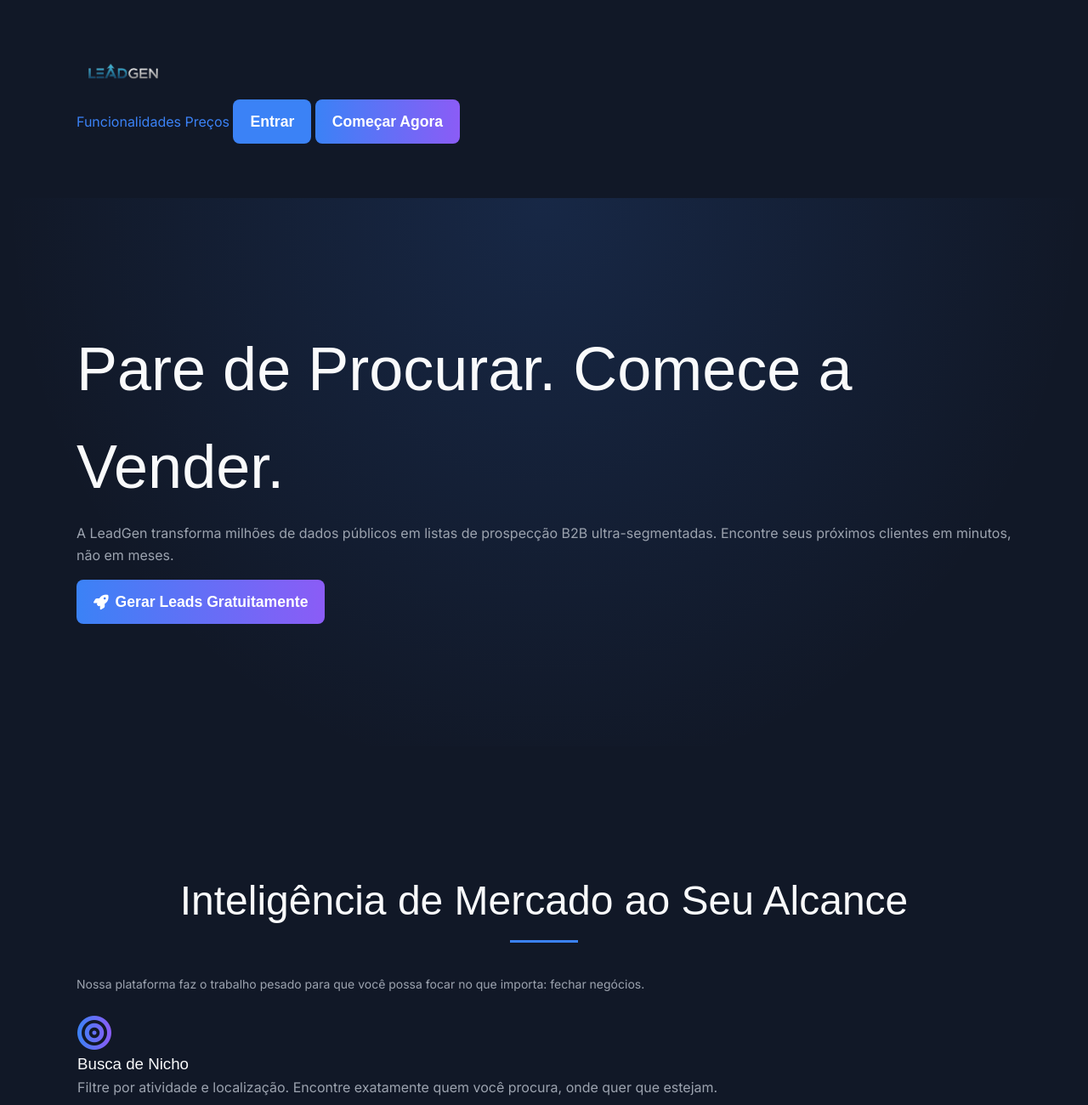
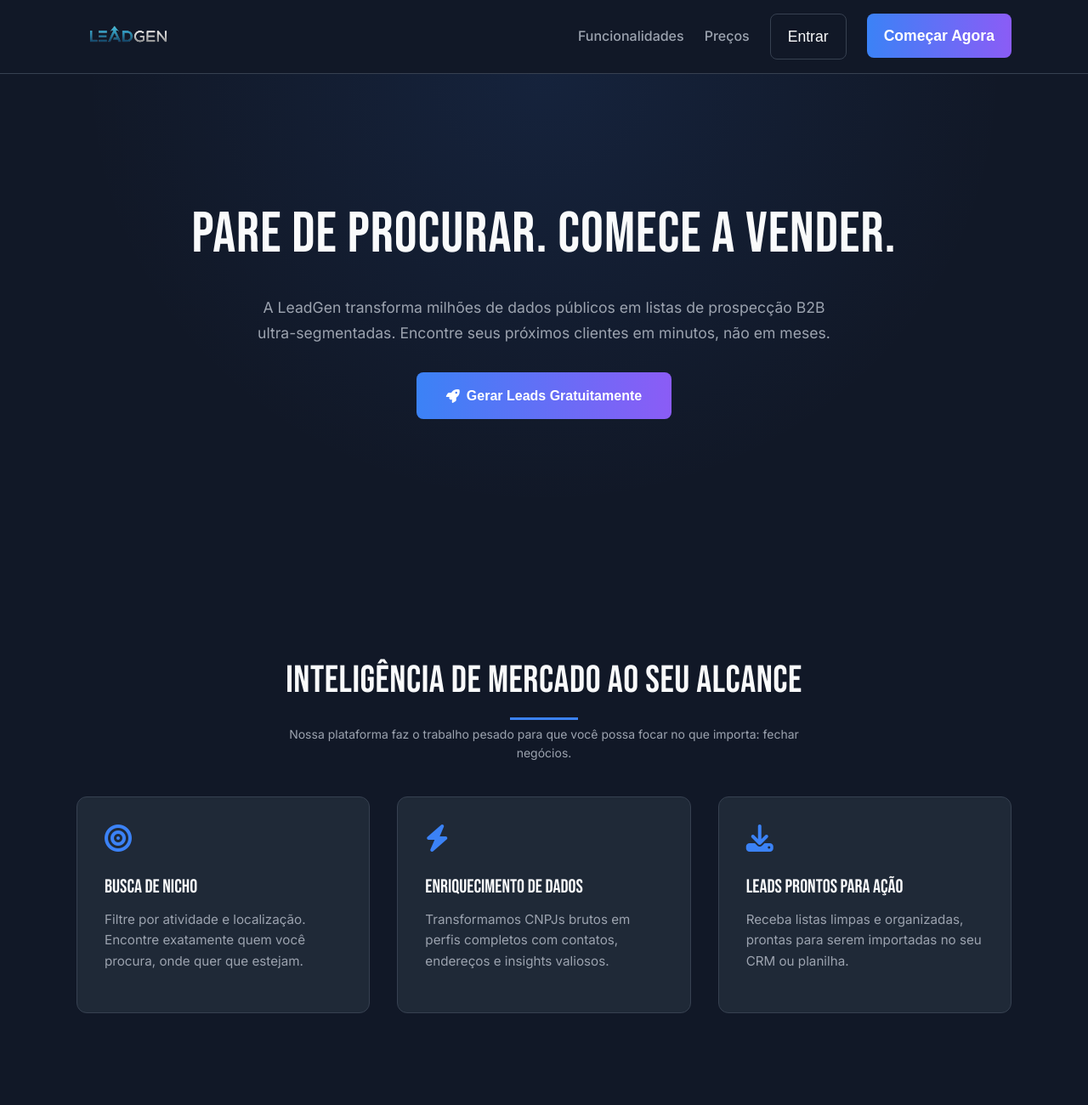
Before and after one commit to helmerlenda/helmerlenda.github.io, a plain HTML site: page index.html in a window 1280 px wide. Shown: the top 1300 px of the page at 85% size. Drawn offline with nearby package versions, Linux system fonts and the light colour scheme.

Commit message:
Update style.css

```diff
--- a/style.css
+++ b/style.css
@@ -799,7 +799,7 @@ body {
         padding-right: 1rem;
     }
 }
-/* --- ESTILO FINAL E PROFISSIONAL DA LANDING PAGE --- */
+/* --- ESTILO FINAL E PROFISSIONAL DA LANDING PAGE (OTIMIZADO) --- */
 
 :root {
     --brand-gradient: linear-gradient(90deg, #3B82F6 0%, #8B5CF6 100%);
@@ -807,97 +807,180 @@ body {
 }
 
 /* Header e Navegação */
-.logo-image-nav { max-height: 45px; } /* Logo um pouco maior */
-.nav-links .button-gradient {
+.landing-header {
+    padding: 1rem 0;
+    border-bottom: 1px solid var(--border-color);
+}
+.landing-header nav {
+    display: flex;
+    justify-content: space-between;
+    align-items: center;
+    padding: 0; /* Container já tem padding */
+}
+.nav-logo {
+    display: flex;
+    align-items: center;
+    text-decoration: none;
+}
+.nav-logo img {
+    max-height: 50px; /* Logo um pouco maior */
+}
+.nav-links {
+    display: flex;
+    align-items: center;
+    gap: 1.5rem;
+}
+.nav-links a {
+    color: var(--secondary-text);
+    text-decoration: none;
+    font-weight: 500;
+    transition: color 0.2s ease;
+}
+.nav-links a:hover {
+    color: var(--light-text);
+}
+.button.button-secondary {
+    background-color: transparent;
+    border: 1px solid var(--border-color);
+    color: var(--light-text);
+}
+.button.button-secondary:hover {
+    background-color: var(--dark-card);
+}
+.button.button-gradient {
     background: var(--brand-gradient);
     border: none;
     color: white;
     font-weight: 600;
     transition: all 0.3s ease;
 }
-.nav-links .button-gradient:hover {
+.button.button-gradient:hover {
     transform: translateY(-2px);
-    box-shadow: 0 10px 15px -3px rgb(0 0 0 / 0.1), 0 4px 6px -4px rgb(0 0 0 / 0.1);
+    box-shadow: 0 5px 10px rgba(0, 0, 0, 0.2);
 }
 
 /* Seção Hero */
 .hero-section {
-    padding: 5rem 0; /* Espaçamento reduzido */
+    padding: 4.5rem 0; /* Espaçamento ajustado */
     position: relative;
     overflow: hidden;
+    text-align: center;
 }
-/* Efeito de fundo gradiente */
 .hero-section::before {
     content: '';
     position: absolute;
     top: 0;
     left: 0;
     right: 0;
-    height: 700px;
-    background: radial-gradient(ellipse at top, rgba(59, 130, 246, 0.15), transparent 70%);
+    height: 600px;
+    background: radial-gradient(ellipse at top, rgba(59, 130, 246, 0.1), transparent 60%);
     z-index: 0;
 }
 .hero-content {
-    position: relative; /* Para ficar na frente do fundo */
+    position: relative;
     z-index: 1;
 }
-.hero-content h1 { font-size: 4.5rem; }
-.button.button-large.button-gradient {
-    background: var(--brand-gradient);
-    border: none;
-    color: white;
-    font-weight: 600;
-    transition: all 0.3s ease;
+.hero-content h1 {
+    font-family: 'Bebas Neue', sans-serif;
+    font-size: 4.2rem;
+    letter-spacing: 1px;
+    color: var(--light-text);
+    margin-bottom: 1rem;
 }
-.button.button-large.button-gradient:hover {
-    transform: translateY(-3px);
-    box-shadow: 0 10px 20px -5px rgba(59, 130, 246, 0.4);
+.hero-content .subtitle {
+    font-size: 1.1rem;
+    max-width: 700px;
+    margin: 0 auto 2rem auto; /* Espaçamento inferior ajustado */
+    line-height: 1.7;
+    color: var(--secondary-text);
+}
+.button.button-large {
+    padding: 0.9rem 2.2rem;
+    font-size: 1rem;
 }
 
 /* Seções Gerais */
 .features-section, .pricing-section {
-    padding: 5rem 0; /* Espaçamento reduzido */
+    padding: 4.5rem 0; /* Espaçamento ajustado */
+    text-align: center;
 }
-.section-title { font-size: 3rem; }
+.section-title {
+    font-family: 'Bebas Neue', sans-serif;
+    font-size: 2.8rem;
+    letter-spacing: 0.5px;
+    color: var(--light-text);
+    margin-bottom: 1rem;
+}
+.section-subtitle {
+    max-width: 650px;
+    margin: 0 auto 2.5rem auto; /* Espaçamento inferior ajustado */
+    color: var(--secondary-text);
+}
 
 /* Cards de Funcionalidades */
+.features-grid {
+    display: grid;
+    grid-template-columns: repeat(auto-fit, minmax(280px, 1fr));
+    gap: 2rem;
+    text-align: left;
+}
 .feature-card {
-    border: 1px solid transparent;
-    transition: all 0.3s ease;
-}
-.feature-card:hover {
-    transform: translateY(-5px);
-    border-color: var(--border-color);
-    background-color: #1a2433;
+    background-color: var(--dark-card);
+    padding: 2rem;
+    border-radius: 12px;
+    border: 1px solid var(--border-color);
 }
 .feature-card i {
-    background: var(--brand-gradient);
-    -webkit-background-clip: text;
-    -webkit-text-fill-color: transparent;
-    font-size: 2.5rem;
+    font-size: 2rem;
+    color: var(--primary-color);
+    margin-bottom: 1.5rem;
+}
+.feature-card h3 {
+    font-family: 'Bebas Neue', sans-serif;
+    color: var(--light-text);
+    font-size: 1.4rem;
+    margin-bottom: 0.5rem;
+}
+.feature-card p {
+    font-size: 0.95rem;
+    color: var(--secondary-text);
+    line-height: 1.6;
 }
 
 /* Card de Preços */
 .pricing-card {
-    border-color: var(--primary-color);
-    box-shadow: 0 0 30px rgba(59, 130, 246, 0.2);
+    max-width: 380px;
+    margin: 0 auto;
+    background-color: var(--dark-card);
+    padding: 2.5rem;
+    border-radius: 12px;
+    border: 1px solid var(--primary-color);
 }
+.pricing-card h3 { font-family: 'Bebas Neue', sans-serif; font-size: 1.6rem; color: var(--light-text); }
+.pricing-card .price { font-family: 'Bebas Neue', sans-serif; font-size: 3rem; color: var(--light-text); margin: 1rem 0; }
+.pricing-card ul { list-style: none; margin: 2rem 0; text-align: left; font-size: 1rem; }
+.pricing-card ul li { margin-bottom: 1rem; display: flex; align-items: center; gap: 0.8rem; }
+.pricing-card ul li i { color: var(--success-color); }
 .pricing-card .button-gradient {
-    background: var(--brand-gradient);
-    border: none;
-    color: white;
-    font-weight: 600;
-    transition: all 0.3s ease;
     width: 100%;
+}
+
+/* Rodapé */
+.landing-footer {
+    padding: 3.5rem 0;
     text-align: center;
-    display: block;
+    border-top: 1px solid var(--border-color);
 }
-.pricing-card .button-gradient:hover {
-    transform: scale(1.05);
+.logo-image-footer {
+    max-height: 45px;
+    margin-bottom: 1rem;
 }
-.pricing-card ul li i { color: var(--success-color); }
 
-/* Responsividade para Landing Page */
+/* Responsividade Ajustada */
 @media (max-width: 768px) {
-    .hero-content h1 { font-size: 3rem; }
+    .landing-header nav { flex-direction: column; gap: 1rem; }
+    .hero-content h1 { font-size: 3.2rem; }
+    .hero-content .subtitle { font-size: 1rem; }
+    .features-section, .pricing-section, .hero-section { padding: 3.5rem 1rem; }
+    .section-title { font-size: 2.5rem; }
 }
```
